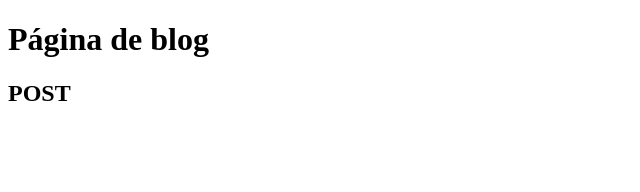
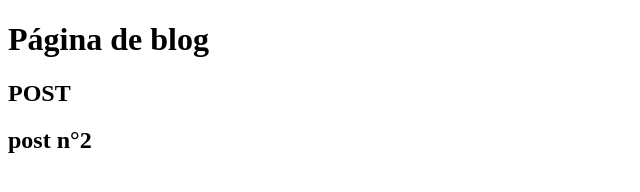
Before and after one commit to KaioBritzke/AulagitHub, a plain HTML site: page blog.html in a window 1280 px wide. Shown: the whole page, without its empty margins (0-640 px from the left). Drawn offline with Linux system fonts and the light colour scheme.

Commit message:
Criada pagina de blog 2

```diff
--- a/blog.html
+++ b/blog.html
@@ -9,5 +9,6 @@
 <body>
     <h1>Página de blog</h1>
     <h2>POST</h2>
+    <h2>post n°2</h2>
 </body>
 </html>
```
